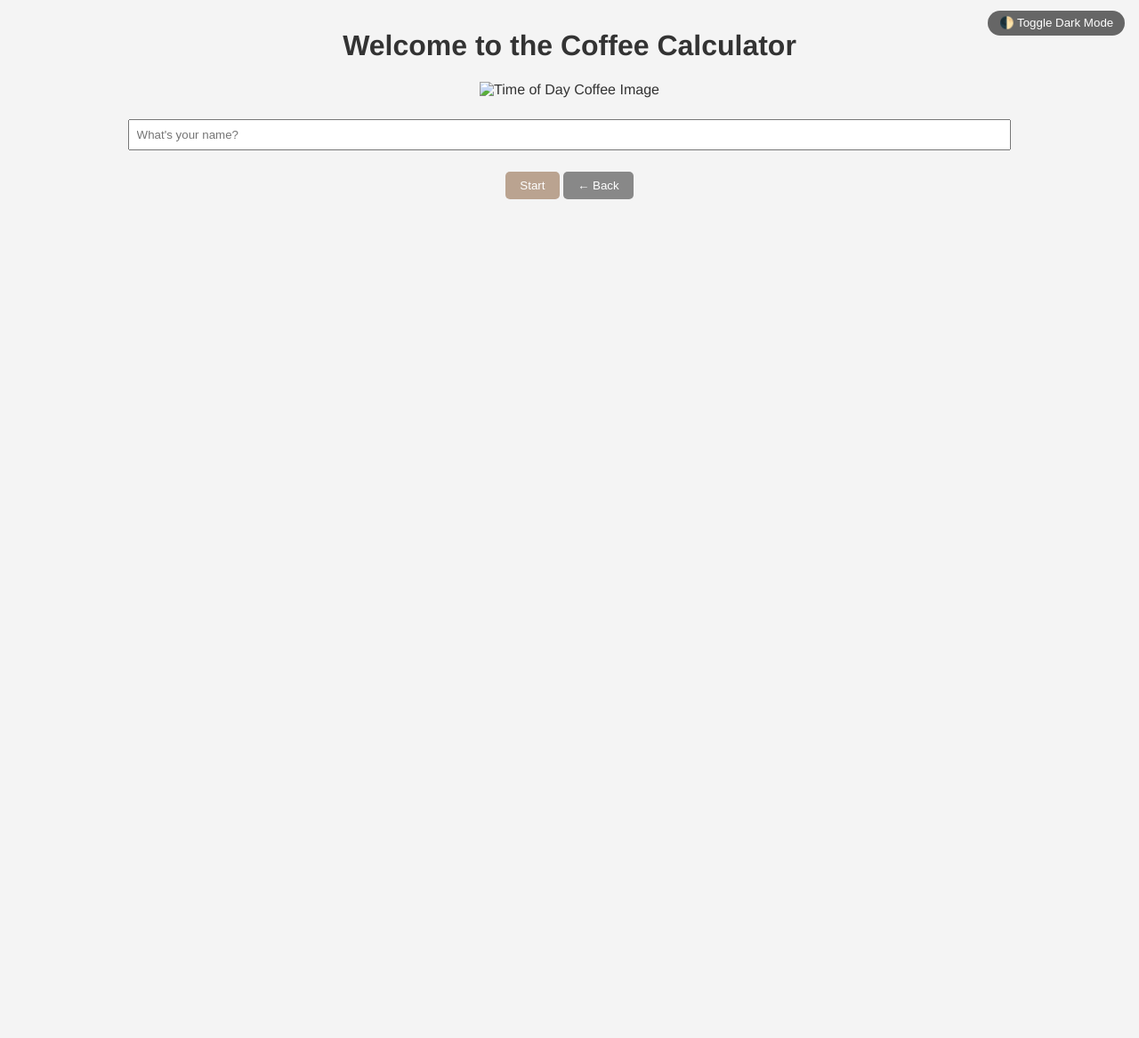
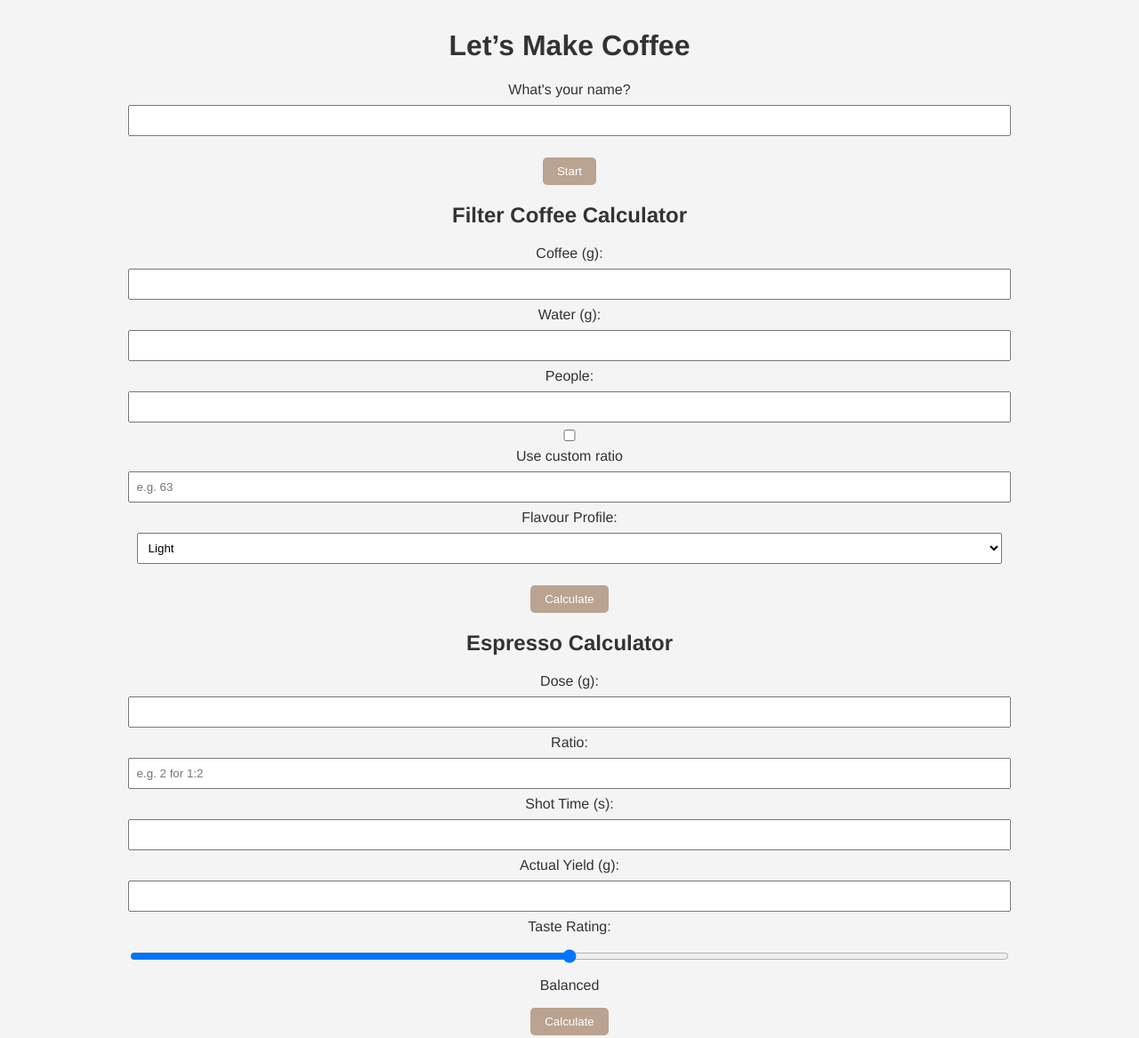
Before and after one commit to epicurust/coffee-calculator-v2, a plain HTML site: page index.html in a window 1280 px wide. Shown: the part 20-1187 px from the top of the page at 89% size. Before the commit the page ends 800 px from the top, so only its background shows below. Drawn offline with Linux system fonts and the light colour scheme; files that its build step writes are made by us from their sources.

Commit message:
Update index.html

```diff
--- a/index.html
+++ b/index.html
@@ -2,33 +2,79 @@
 <html lang="en">
 <head>
   <meta charset="UTF-8" />
-  <meta name="viewport" content="width=device-width, initial-scale=1.0"/>
-  <title>Coffee Brew Ratio Calculator</title>
-  <link rel="stylesheet" href="css/styles.css" />
+  <meta name="viewport" content="width=device-width, initial-scale=1.0" />
+  <title>Let's Make Coffee</title>
+  <link rel="stylesheet" href="styles.css" />
 </head>
 <body>
-  <button id="darkModeToggle">🌓 Toggle Dark Mode</button>
-  <h1 id="greeting">Welcome to the Coffee Calculator</h1>
+  <header>
+    <div id="greeting"></div>
+    <h1>Let’s Make Coffee</h1>
+  </header>
 
-  <div id="imageContainer">
-    <img id="introImage" class="time-image" src="" alt="Time of Day Coffee Image">
-  </div>
+  <section id="nameSection">
+    <label for="nameInput">What's your name?</label>
+    <input type="text" id="nameInput" maxlength="15" />
+    <button id="startButton">Start</button>
+  </section>
 
-  <input type="text" id="nameInput" placeholder="What's your name?" />
-  <button id="startButton">Start</button>
+  <main>
+    <section id="filterCalculator">
+      <h2>Filter Coffee Calculator</h2>
 
-  <div id="iconSection" class="section hidden">
-    <p>Select a brew method to get started:</p>
-    <div class="icon-container">
-      <img id="filterIcon" src="https://cdn-icons-png.flaticon.com/512/1951/1951776.png" alt="Filter">
-      <img id="espressoIcon" src="https://tse3.mm.bing.net/th/id/OIP.4RVzxeO7lISXPvTJj3P27QHaHa?rs=1&pid=ImgDetMain" alt="Espresso">
-    </div>
-  </div>
+      <label for="filterCoffee">Coffee (g):</label>
+      <input type="number" id="filterCoffee" />
 
-  <button id="backButton" class="hidden">← Back</button>
+      <label for="filterWater">Water (g):</label>
+      <input type="number" id="filterWater" />
 
-  <div id="filter" class="section hidden">
-    <h3>Filter Coffee Calculator</h3>
-    <label for="filterCoffee">Coffee Weight (g):</label>
-    <input type="number" id="filterCoffee">
-    <label for="filterWater">Or target water
+      <label for="filterPeople">People:</label>
+      <input type="number" id="filterPeople" />
+
+      <label>
+        <input type="checkbox" id="useCustomRatio" />
+        Use custom ratio
+      </label>
+      <input type="number" id="customRatio" placeholder="e.g. 63" />
+
+      <label for="flavourProfile">Flavour Profile:</label>
+      <select id="flavourProfile">
+        <option value="light">Light</option>
+        <option value="balanced">Balanced</option>
+        <option value="syrupy">Syrupy</option>
+        <option value="bold">Bold</option>
+      </select>
+
+      <button onclick="calculateFilter()">Calculate</button>
+      <div id="filterResult"></div>
+      <div id="filterHistory"></div>
+    </section>
+
+    <section id="espressoCalculator">
+      <h2>Espresso Calculator</h2>
+
+      <label for="espressoDose">Dose (g):</label>
+      <input type="number" id="espressoDose" />
+
+      <label for="espressoRatio">Ratio:</label>
+      <input type="number" id="espressoRatio" placeholder="e.g. 2 for 1:2" />
+
+      <label for="espressoTime">Shot Time (s):</label>
+      <input type="number" id="espressoTime" />
+
+      <label for="espressoYield">Actual Yield (g):</label>
+      <input type="number" id="espressoYield" />
+
+      <label for="shotQuality">Taste Rating:</label>
+      <input type="range" id="shotQuality" min="1" max="3" value="2" />
+      <div id="qualityLabel">Balanced</div>
+
+      <button onclick="calculateEspresso()">Calculate</button>
+      <div id="espressoResult"></div>
+      <div id="previousEspresso"></div>
+    </section>
+  </main>
+
+  <script src="script.js"></script>
+</body>
+</html>
```
